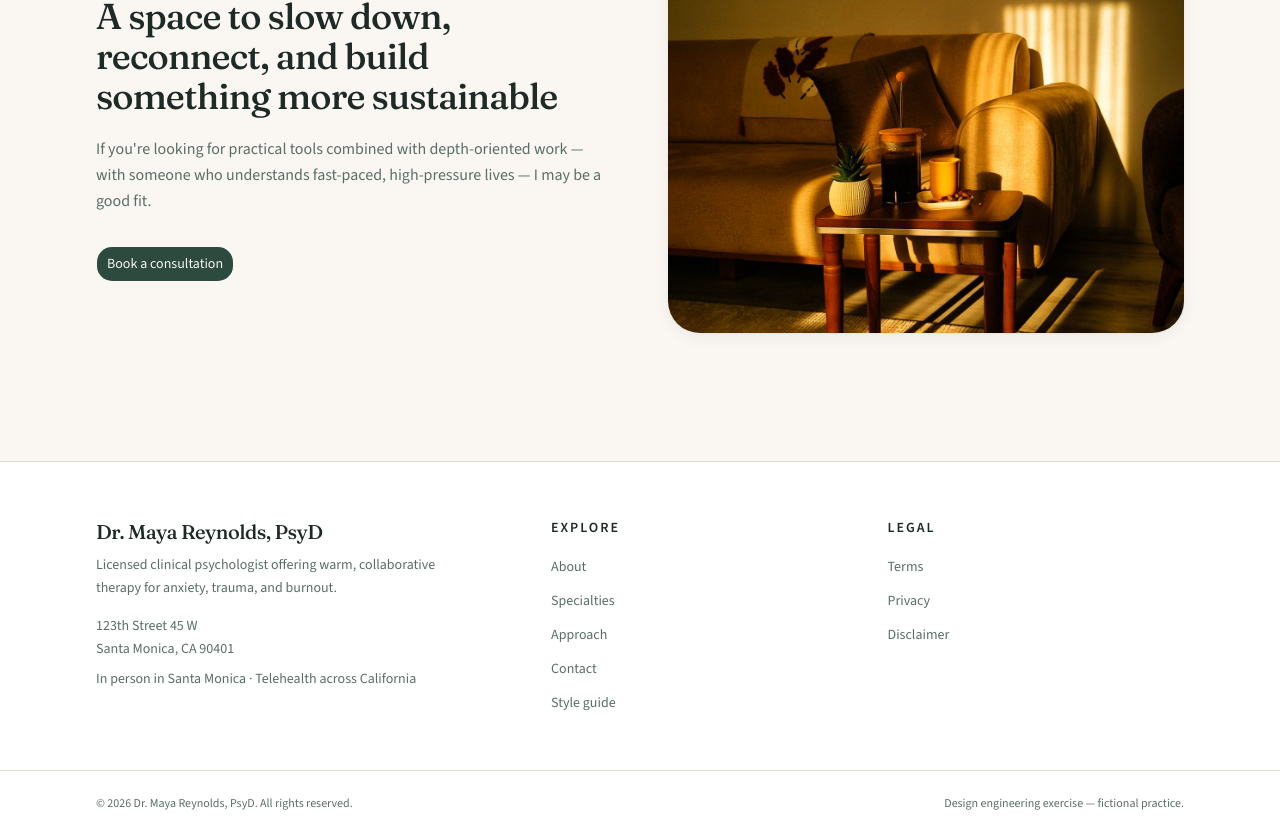
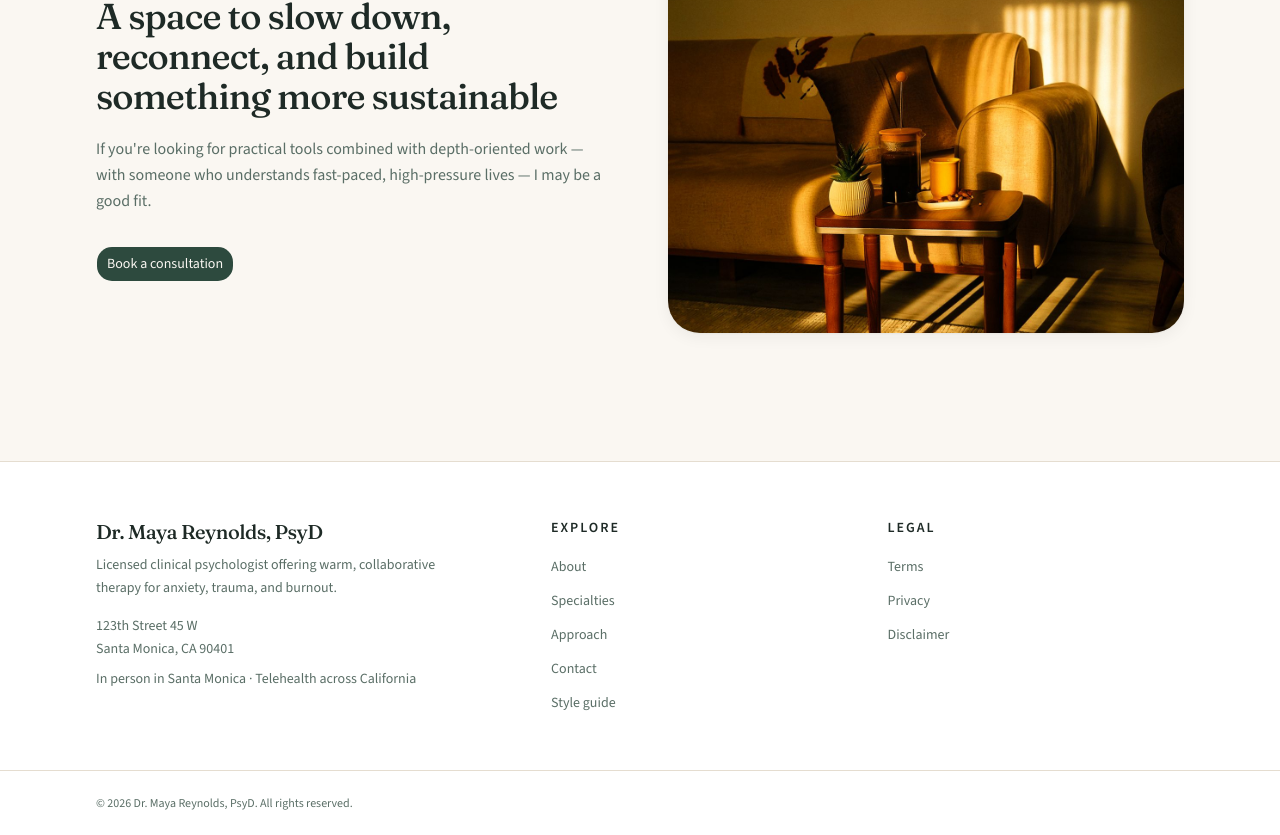
Before and after one commit to NikharAsthana/therapist-site-redesign, a Next.js app: page / in a window 1280 px wide. Shown: the part 6177-7012 px from the top of the page. Built offline with nearby package versions, Linux system fonts and the light colour scheme.

Commit message:
edit footer

```diff
--- a/content/site.ts
+++ b/content/site.ts
@@ -391,7 +391,7 @@ export const site: SiteContent = {
       { label: "Disclaimer", href: "#" },
     ],
     copyright: "© 2026 Dr. Maya Reynolds, PsyD. All rights reserved.",
-    creditNote: "Design engineering exercise — fictional practice.",
+    creditNote: "", // Design engineering exercise — fictional practice.
   },
   metadata: {
     title: "Dr. Maya Reynolds, PsyD — Therapy in Santa Monica & California",
```
